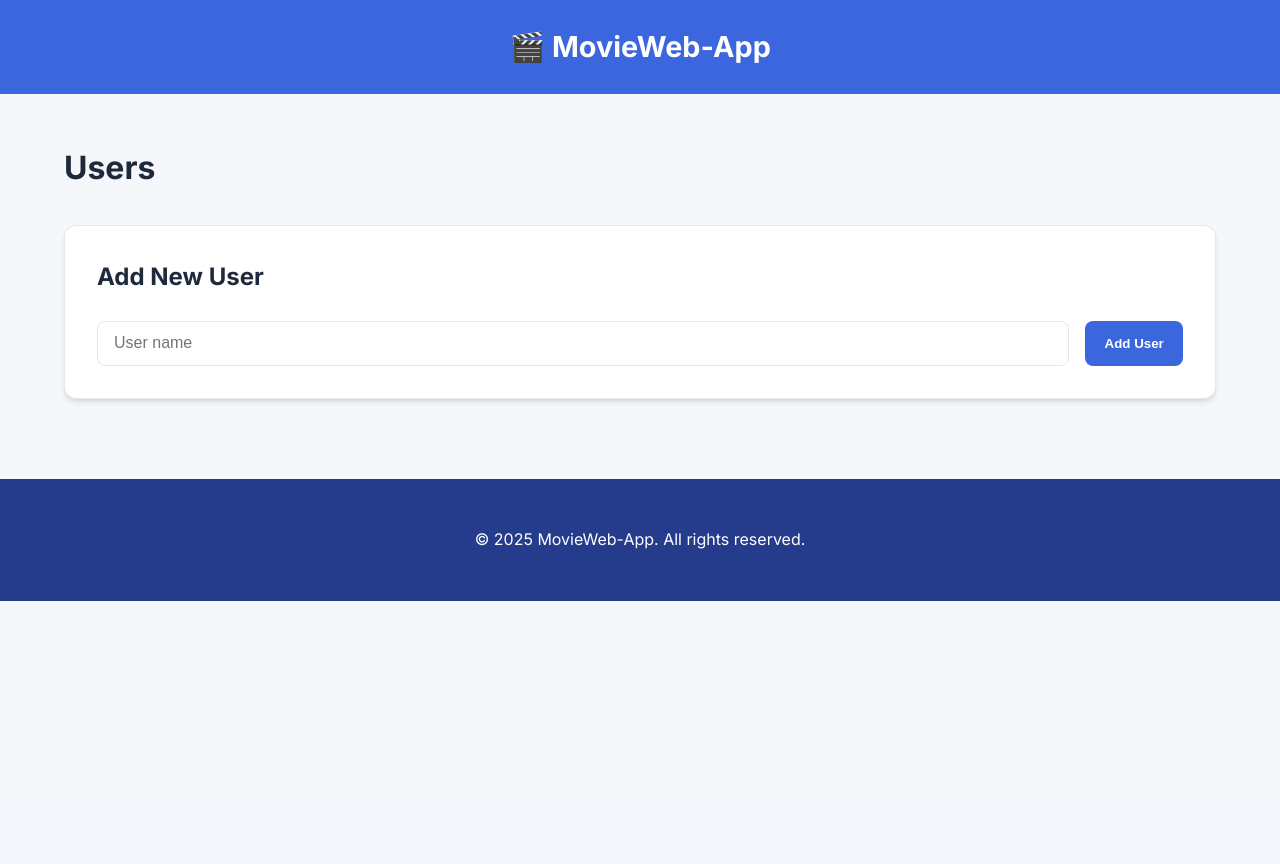
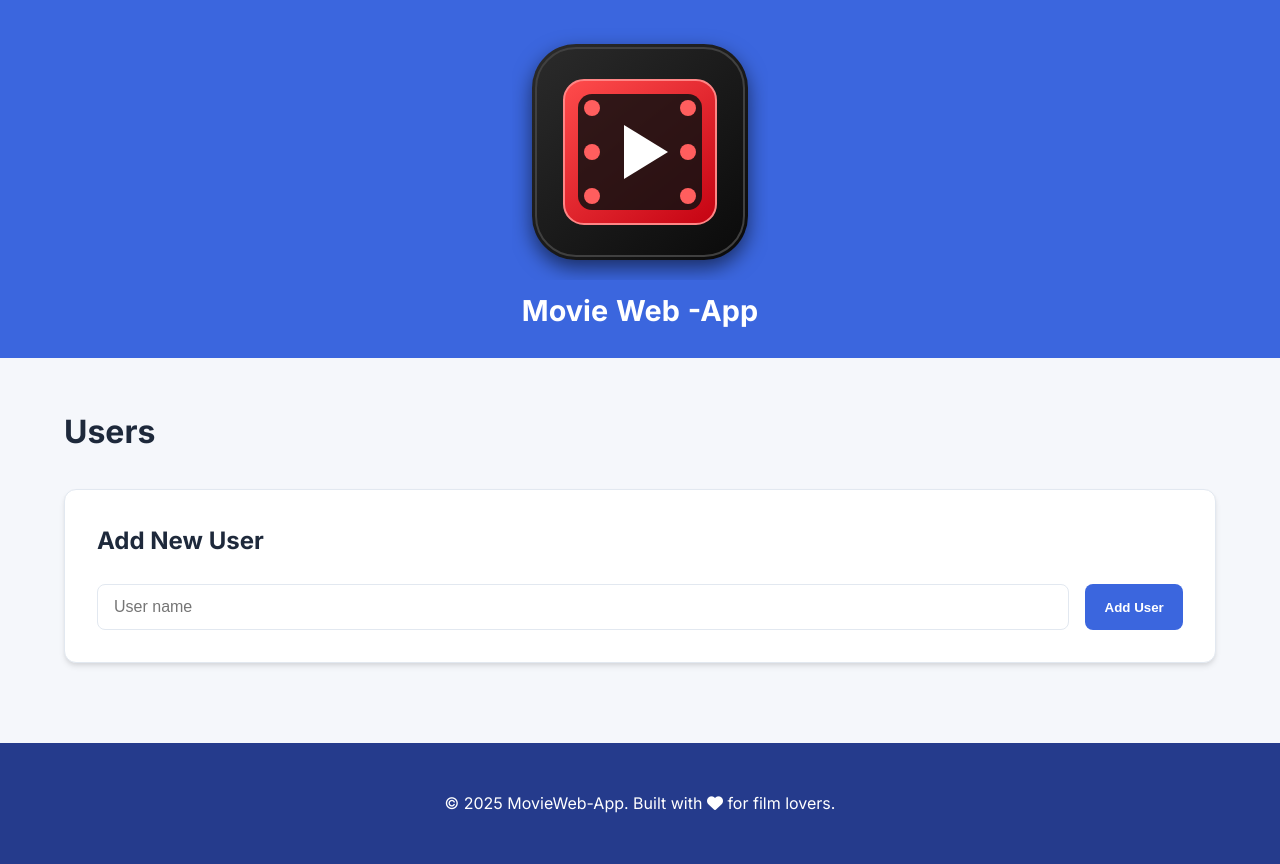
Before and after one commit to lcetin66/MoviWebApp, a Flask app: page / in a window 1280 px wide. Before the commit the page ends 601 px from the top, so only its background shows below. Run offline with Flask 3, Linux system fonts and the light colour scheme.

Commit message:
Add custom MovieWeb logo and wire it into header

```diff
--- a/templates/base.html
+++ b/templates/base.html
@@ -5,11 +5,15 @@
     <meta name="viewport" content="width=device-width, initial-scale=1.0">
     <title>{% block title %}MovieWeb-App{% endblock %}</title>
     <link rel="stylesheet" href="{{ url_for('static', filename='style.css') }}">
-    <link href="https://fonts.googleapis.com/css2?family=Inter:wght@400;600;700&display=swap" rel="stylesheet">
+    <link href="https://fonts.googleapis.com/css2?family=Inter:wght@400;600;700&family=Outfit:wght@700&display=swap" rel="stylesheet">
+    <link rel="stylesheet" href="https://cdnjs.cloudflare.com/ajax/libs/font-awesome/6.4.0/css/all.min.css">
 </head>
 <body>
     <header>
-        <h1>🎬 MovieWeb-App</h1>
+        <div class="header-content">
+            <img src="{{ url_for('static', filename='logo.svg') }}" alt="MovieWeb-App Logo" class="app-logo">
+            <h1>Movie<span>Web</span>-App</h1>
+        </div>
     </header>
 
     <div class="container">
@@ -19,7 +23,7 @@
     </div>
 
     <footer>
-        <p>&copy; 2025 MovieWeb-App. All rights reserved.</p>
+        <p>&copy; 2025 MovieWeb-App. Built with <i class="fas fa-heart" style="color: var(--primary-color);"></i> for film lovers.</p>
     </footer>
 </body>
 </html>
```
Also changed, not shown: static/logo.svg (added).
